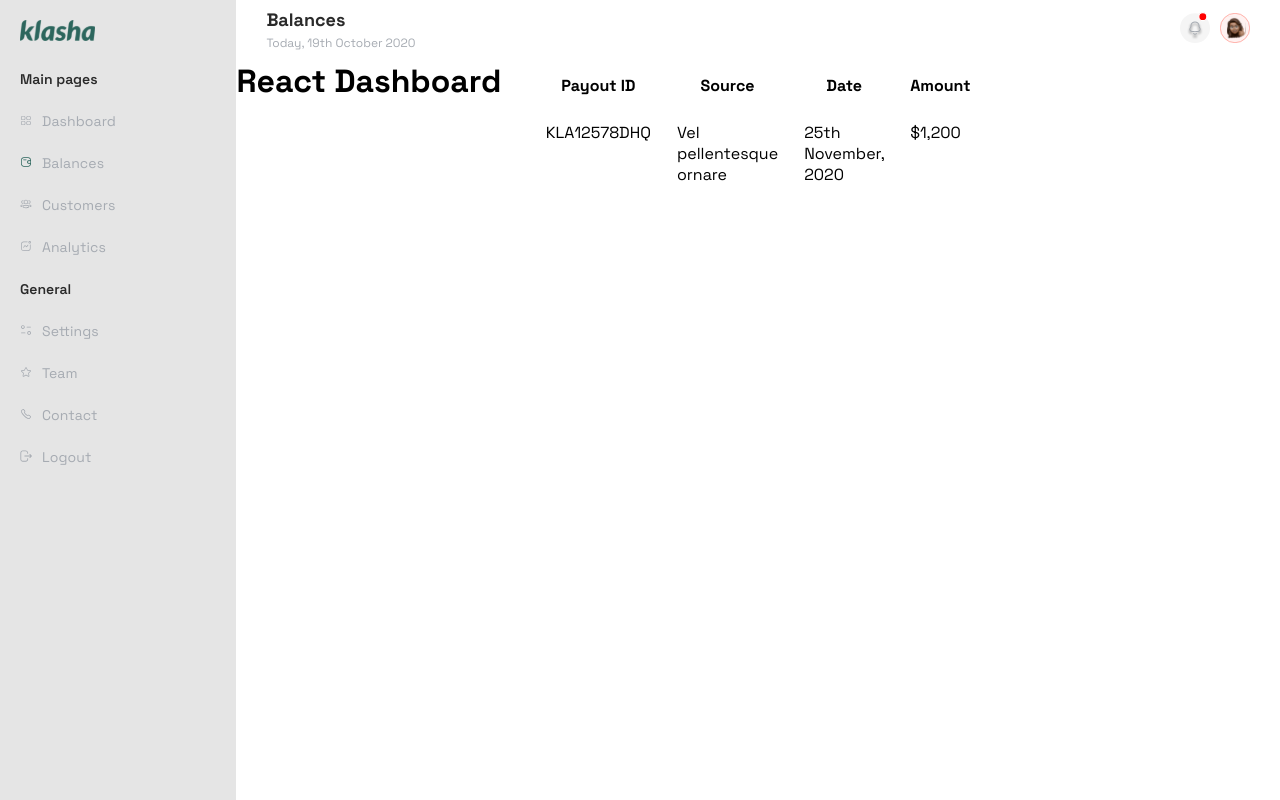
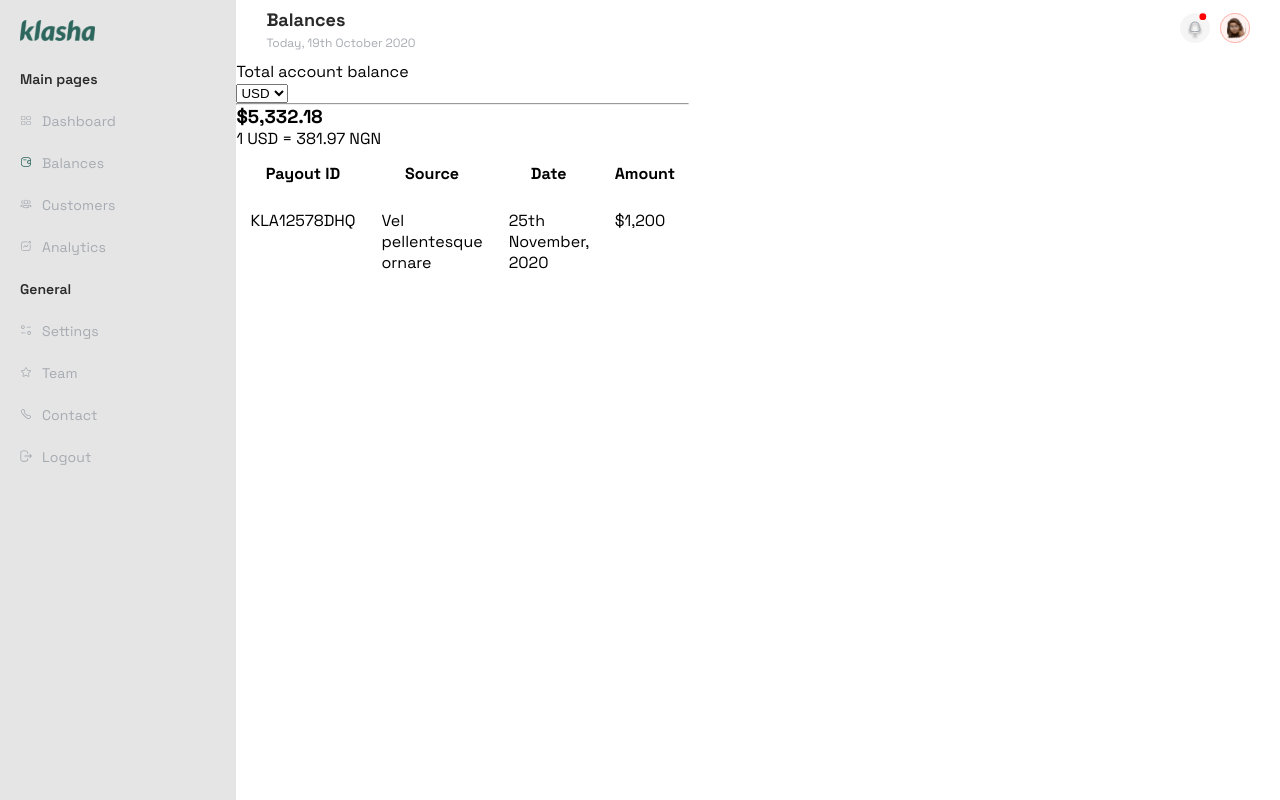
Before and after one commit to siccoo/klasha-dashboard, a React (Create React App) app: page / in a window 1280 px wide. Built offline with nearby package versions, Linux system fonts and the light colour scheme.

Commit message:
updates on Main

```diff
--- a/src/App.js
+++ b/src/App.js
@@ -1,7 +1,7 @@
 import React, { useState } from "react";
 import Navbar from "./components/navbar/Navbar";
 import Sidebar from "./components/sidebar/Sidebar";
-import Table from "./components/table/Table";
+import Main from "./components/main/Main";
 
 const App = () => {
   const [sidebarOpen, setSidebarOpen] = useState(false);
@@ -17,9 +17,9 @@ const App = () => {
   return (
     <div className="container">
       <Navbar sidebarOpen={sidebarOpen} openSidebar={openSidebar} />
-      <h1>React Dashboard</h1>
+      {/* <h1>React Dashboard</h1> */}
       <Sidebar />
-      <Table />
+      <Main />
     </div>
   );
 }
--- a/src/components/main/Main.js
+++ b/src/components/main/Main.js
@@ -1,4 +1,5 @@
 import "./Main.css";
+import Table from "../table/Table";
 
 const Main = () => {
     return (
@@ -16,8 +17,12 @@ const Main = () => {
                             </select>
                         </form>
                     </div>
+                    <hr/>
+                    <h3>$5,332.18</h3>
+                    <p>1 USD = 381.97 NGN</p>
                 </div>
             </div>
+            <Table/>
         </main>
     )
 }
```
